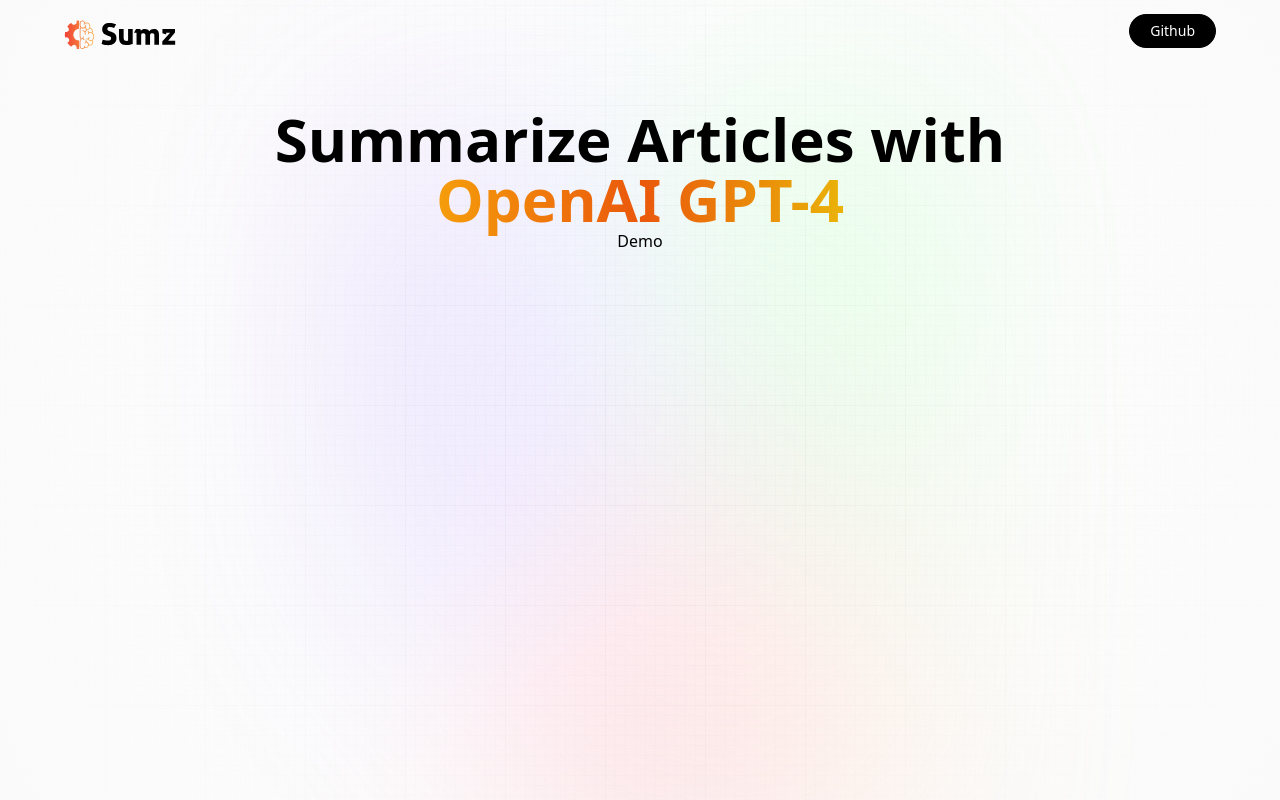
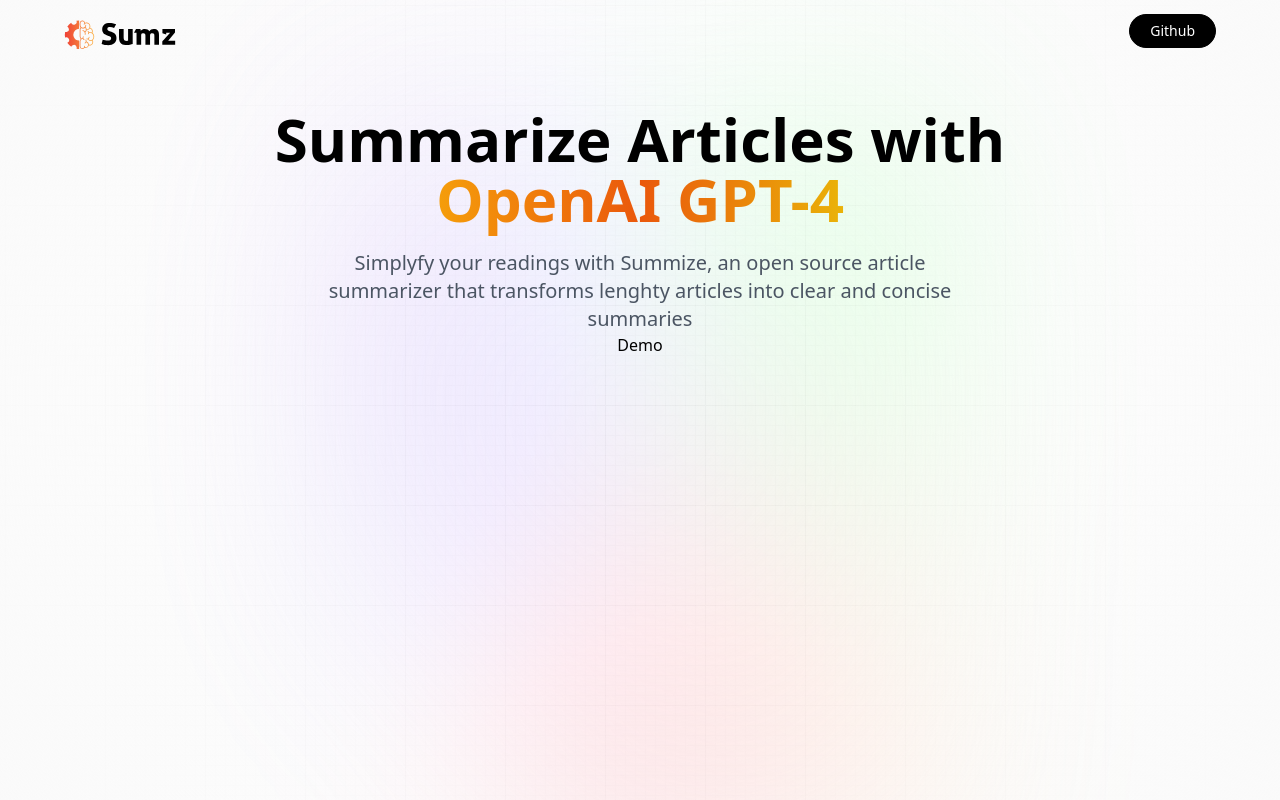
Before and after one commit to shripalp/ai-summarizer, a React (Vite) app: page / in a window 1280 px wide. Built offline with nearby package versions, Linux system fonts and the light colour scheme; a web font is replaced by a local one.

Commit message:
Hero section completed

```diff
--- a/src/components/Hero.jsx
+++ b/src/components/Hero.jsx
@@ -15,9 +15,13 @@
         </button>
       </nav>
       <h1 className="head_text">
-        Summarize Articles with <br />
+        Summarize Articles with <br className="max-md:hidden" />
         <span className="orange_gradient">OpenAI GPT-4</span>
       </h1>
+      <h2 className="desc">
+        Simplyfy your readings with Summize, an open source article summarizer
+        that transforms lenghty articles into clear and concise summaries
+      </h2>
     </header>
   );
 };
```
